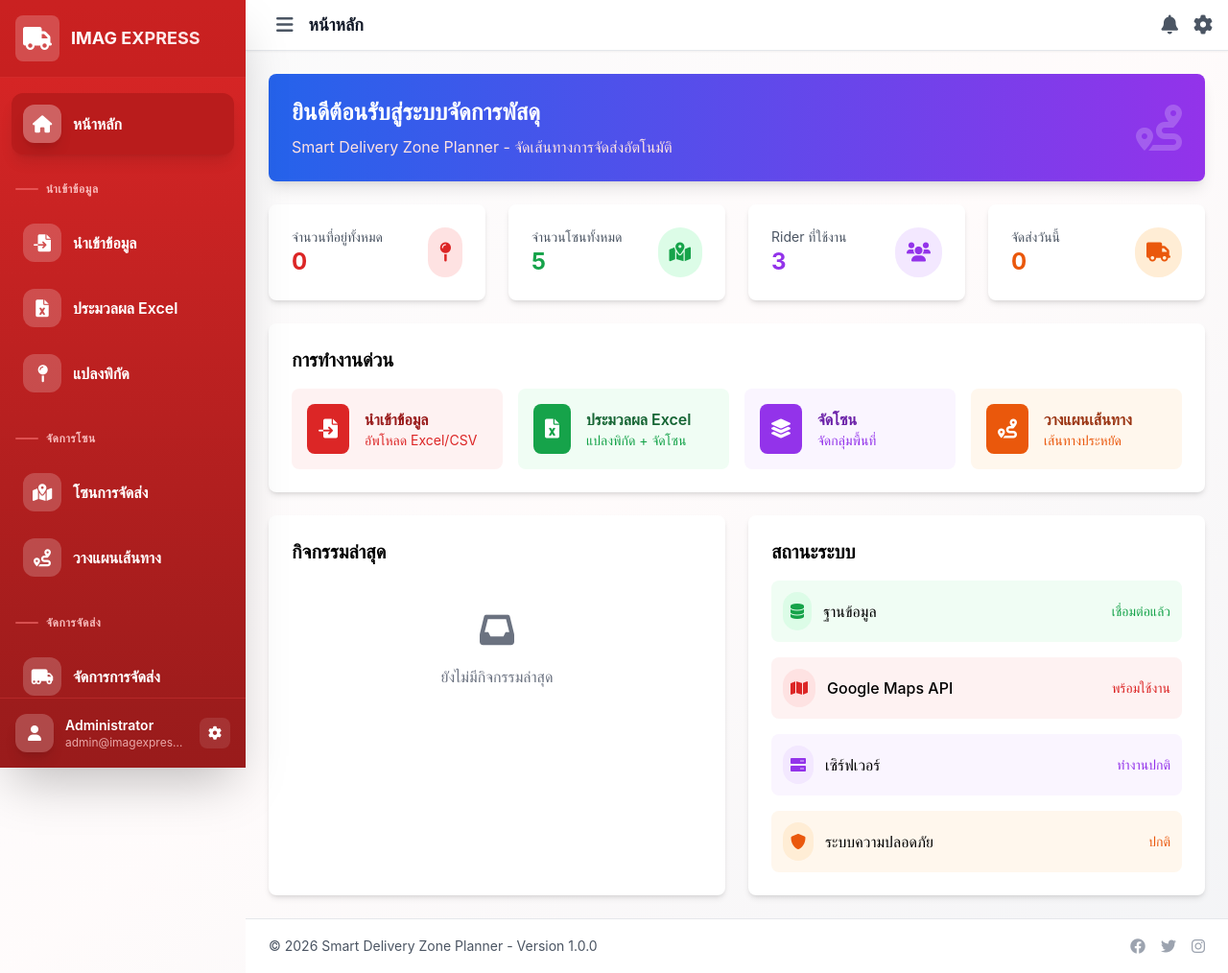
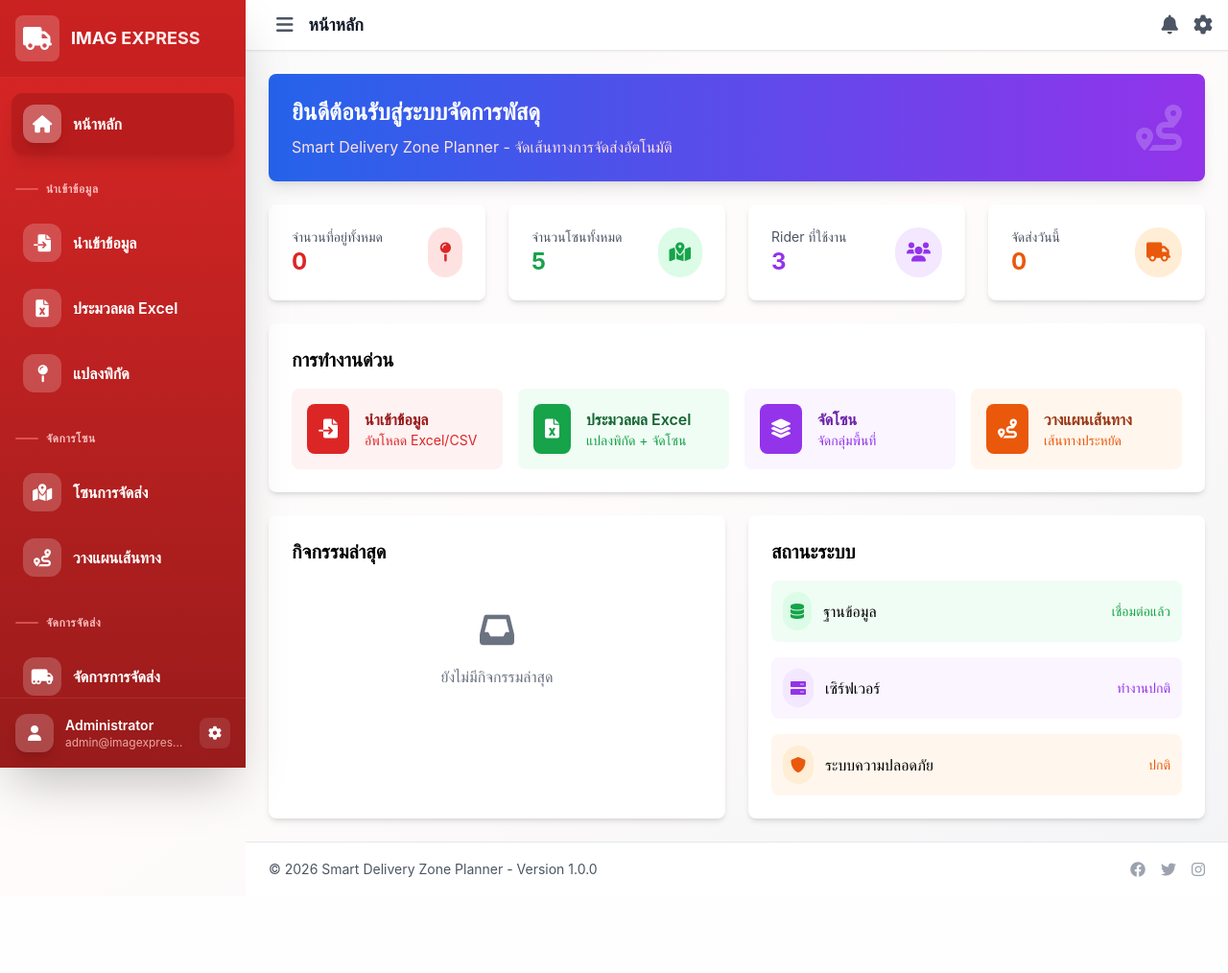
Before and after one commit to withoutidentity/imex, a PHP site: page /imex/ in a window 1280 px wide. Shown: the whole page at 96% size. After the commit the page ends 914 px from the top, so only its background shows below. Run offline with PHP 8.4, Linux system fonts and the light colour scheme; data comes from the database, SQL or seed files in the repository; data that the repository does not hold is empty; some libraries are stand-ins or nearby versions; some web fonts are replaced.

Commit message:
mai mi arai

```diff
--- a/index.php
+++ b/index.php
@@ -34,7 +34,7 @@ try {
     <div class="bg-gradient-to-r from-blue-600 to-purple-600 text-white p-6 rounded-lg shadow-lg mb-6">
         <div class="flex items-center justify-between">
             <div>
-                <h1 class="text-2xl font-bold mb-2">ยินดีต้อนรับสู่ระบบจัดการพัสดุ</h1>
+                <h1 class="text-xl md:text-2xl font-bold mb-2">ยินดีต้อนรับสู่ระบบจัดการพัสดุ</h1>
                 <p class="text-blue-100">Smart Delivery Zone Planner - จัดเส้นทางการจัดส่งอัตโนมัติ</p>
             </div>
             <div class="hidden lg:block">
@@ -193,16 +193,6 @@ try {
                     <span class="text-sm text-green-600 font-medium">เชื่อมต่อแล้ว</span>
                 </div>
 
-                <div class="flex items-center justify-between p-3 bg-blue-50 rounded-lg">
-                    <div class="flex items-center space-x-3">
-                        <div class="bg-blue-100 p-2 rounded-full">
-                            <i class="fas fa-map text-blue-600"></i>
-                        </div>
-                        <span class="font-medium">Google Maps API</span>
-                    </div>
-                    <span class="text-sm text-blue-600 font-medium">พร้อมใช้งาน</span>
-                </div>
-
                 <div class="flex items-center justify-between p-3 bg-purple-50 rounded-lg">
                     <div class="flex items-center space-x-3">
                         <div class="bg-purple-100 p-2 rounded-full">
--- a/pages/delivery.php
+++ b/pages/delivery.php
@@ -1,9 +1,11 @@
 <?php
+ob_start();
 $page_title = 'จัดการการจัดส่ง';
 require_once '../config/config.php';
 
 // Handle AJAX requests
 if (isset($_POST['action'])) {
+    ob_clean();
     header('Content-Type: application/json');
 
     try {
```
